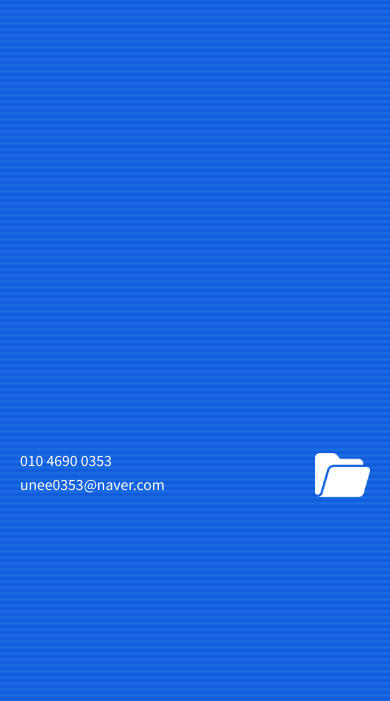
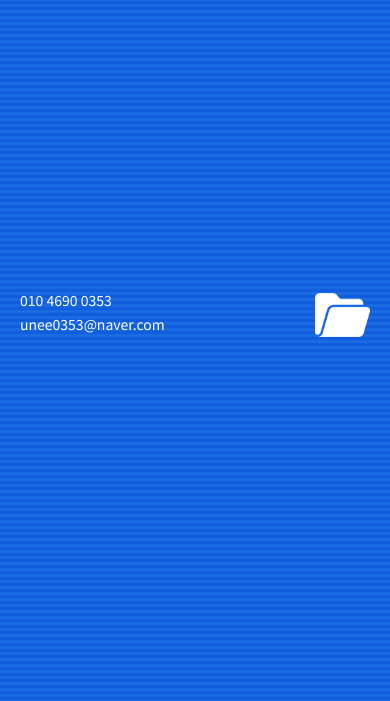
Before and after one commit to unee0353/portfolio, a plain HTML site: page index.html in a window 390 px wide. Shown: the part 143-844 px from the top of the page. Drawn offline with Linux system fonts and the light colour scheme; some packages are replaced by stand-ins of ours; no server answers; files whose address does not match are found by name; a web font is replaced by a local one.

Commit message:
Update style.css

```diff
--- a/css/style.css
+++ b/css/style.css
@@ -1353,7 +1353,7 @@ padding-top:30px;}
 }
 @media (max-width: 991px){
   .in_header{
-    height: 660px;
+    height: 500px;
   }
 
 }
```
